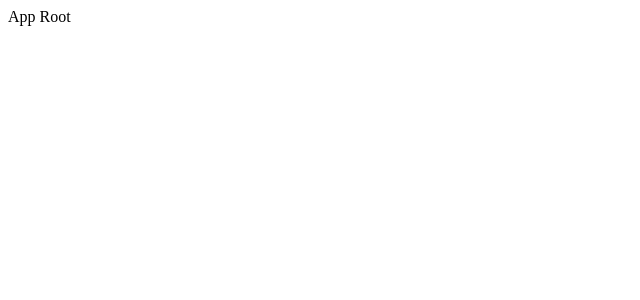
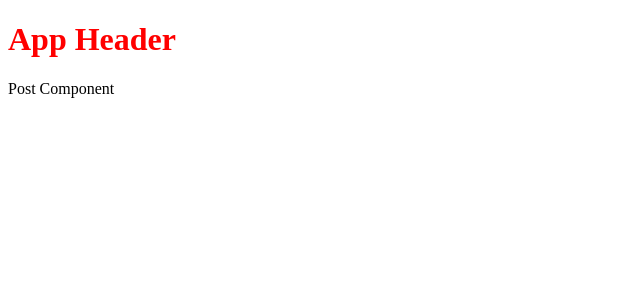
Before and after one commit to syapar/react-redux-test, a React (Create React App) app: page / in a window 1280 px wide. Shown: the top 300 px of the page, without its empty margins (0-640 px from the left). Built offline with nearby package versions, Linux system fonts and the light colour scheme.

Commit message:
LESS Configuration

```diff
--- a/public/index.html
+++ b/public/index.html
@@ -1,10 +1,11 @@
 <!DOCTYPE html>
 <html lang="en">
   <head>
-    <meta charset="utf-8">
-    <meta name="viewport" content="width=device-width, initial-scale=1, shrink-to-fit=no">
-    <link rel="shortcut icon" href="%PUBLIC_URL%/favicon.ico">
-    <title>React Redux Test</title>
+      <meta charset="utf-8">
+      <meta name="viewport" content="width=device-width, initial-scale=1, shrink-to-fit=no">
+      <link rel="shortcut icon" href="%PUBLIC_URL%/favicon.ico">
+      <link rel="stylesheet" type="text/css" href="style/index.css">
+      <title>React Redux Test</title>
   </head>
   <body>
     <div id="root"></div>
--- /dev/null
+++ b/public/style/index.css
@@ -0,0 +1,6 @@
+.post > p {
+  color: black;
+}
+h1 {
+  color: red;
+}
--- a/src/App.js
+++ /dev/null
@@ -1,13 +0,0 @@
-import React, { Component } from 'react';
-
-class App extends Component {
-  render() {
-    return (
-      <div className="App">
-          App Root
-      </div>
-    );
-  }
-}
-
-export default App;
--- /dev/null
+++ b/src/components/post/Post.jsx
@@ -0,0 +1,11 @@
+import React from 'react';
+
+const Post = () => (
+    <div className="post">
+        <p>
+            Post Component
+        </p>
+    </div>
+);
+
+export default Post;
--- /dev/null
+++ b/src/components/post/Post.less
@@ -0,0 +1,5 @@
+.post {
+	>p {
+		color: black;
+	}
+}
--- /dev/null
+++ b/src/containers/app/App.jsx
@@ -0,0 +1,18 @@
+import React, { Component } from 'react';
+
+import Post from '../../components/post/Post';
+
+class App extends Component {
+	render() {
+		return (
+			<div>
+				<h1>
+					App Header
+				</h1>
+				<Post/>
+			</div>
+		);
+	}
+}
+
+export default App;
--- a/src/index.js
+++ b/src/index.js
@@ -1,5 +1,5 @@
 import React from 'react';
 import ReactDOM from 'react-dom';
-import App from './App';
+import App from './containers/app/App.jsx';
 
 ReactDOM.render(<App />, document.getElementById('root'));
--- /dev/null
+++ b/src/style/index.less
@@ -0,0 +1,5 @@
+@import "../components/post/Post";
+
+h1 {
+	color: red;
+}
```
Also changed, not shown: package.json (+7 -2 lines), 2 other files (tests, documents, lock files or other folders).
